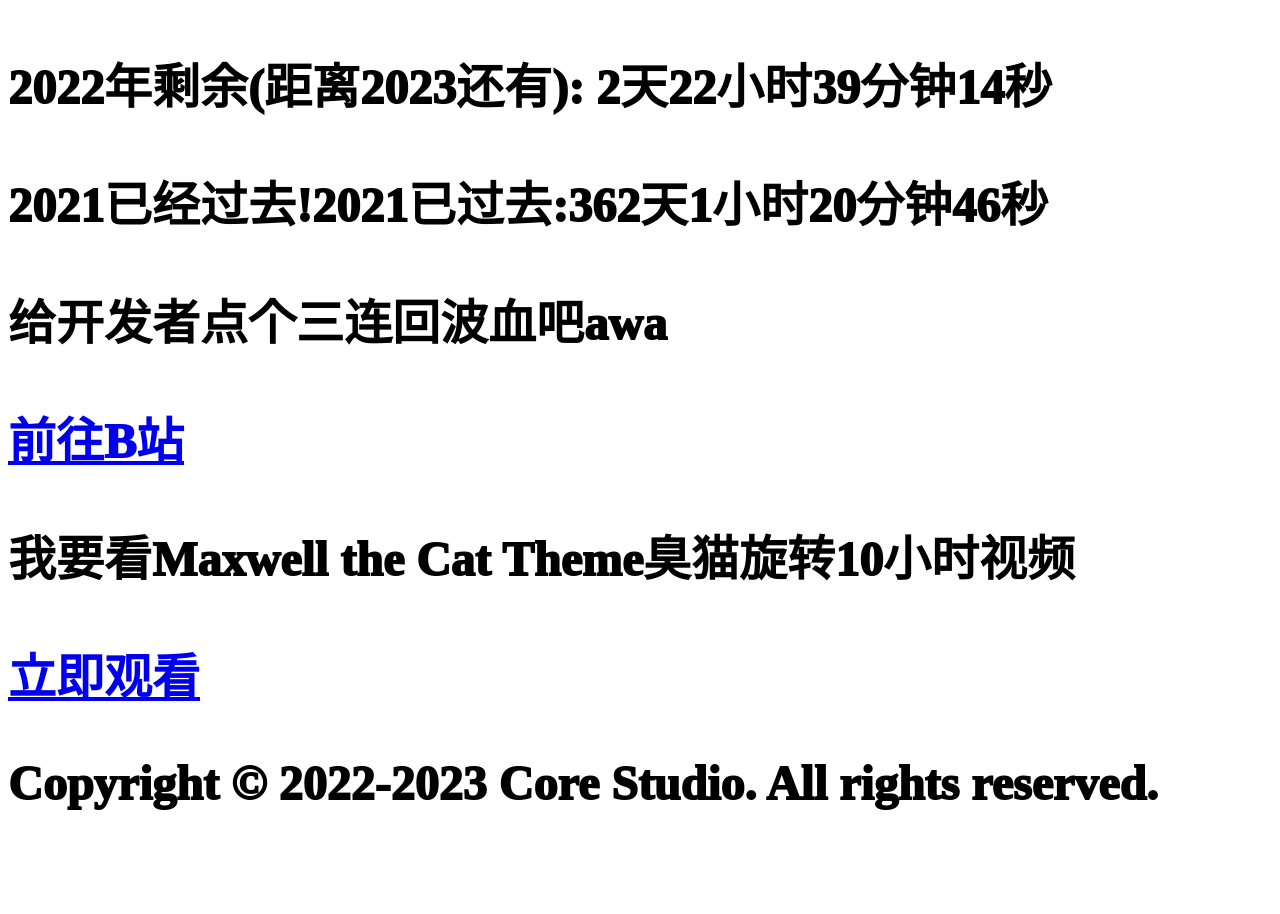
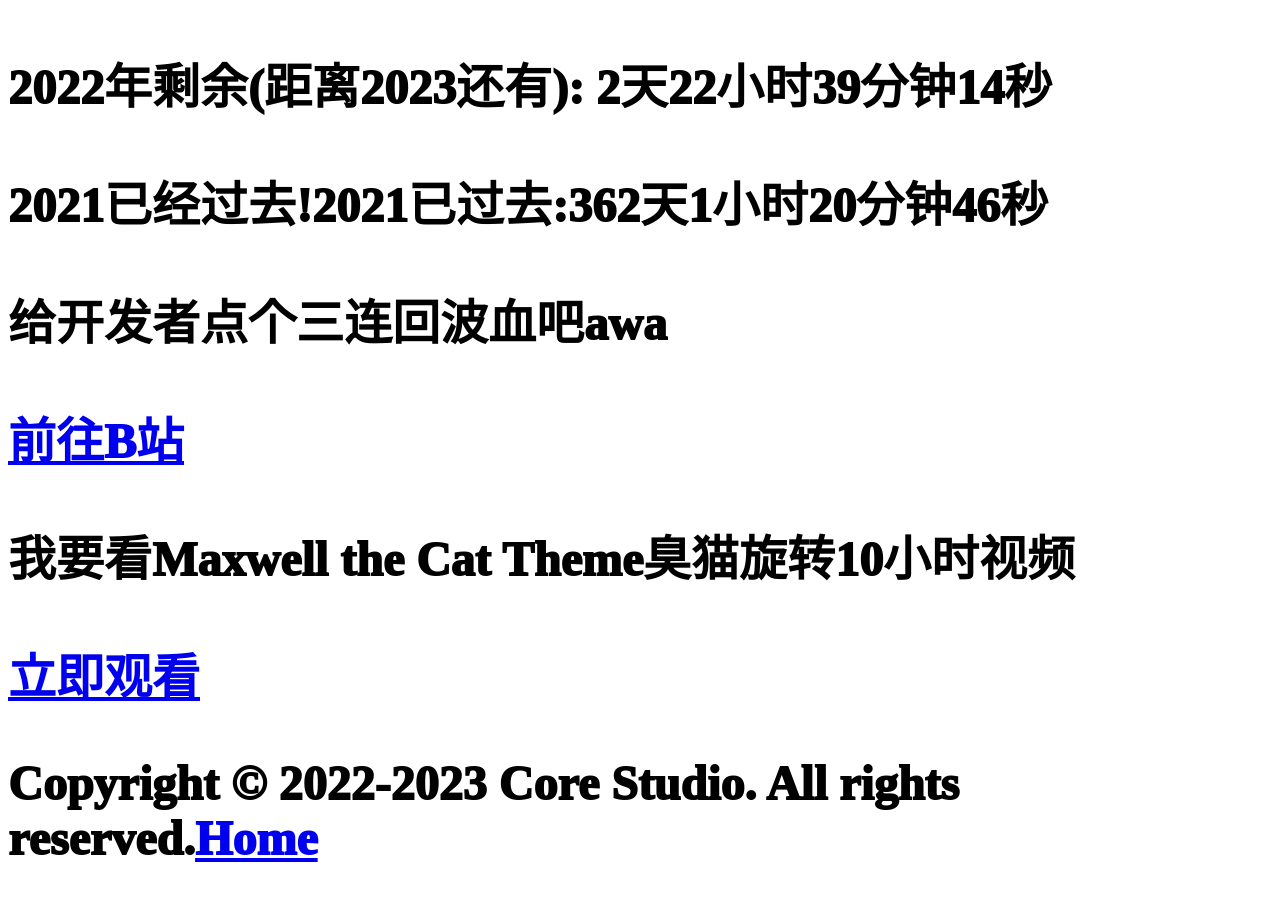
Before and after one commit to zkitefly/newyear, a Jekyll site: the page pages/time.html, which Jekyll copies as it is, in a window 1280 px wide. Built offline with Jekyll 4.4.1, drawn with Linux system fonts in a browser that asks for light colours.

Commit message:
Update time.html

```diff
--- a/pages/time.html
+++ b/pages/time.html
@@ -20,7 +20,7 @@
 	<p><a href="https://space.bilibili.com/1203736702/" target="_blank" rel="noopener noreferrer">前往B站</a></p>
 	<p>我要看Maxwell the Cat Theme臭猫旋转10小时视频</p>
 	<p><a href="https://www.bilibili.com/video/BV1944y1o79u/" target="_blank" rel="noopener noreferrer">立即观看</a></p>
-	<p>Copyright © 2022-2023 Core Studio. All rights reserved.</p>
+	<p>Copyright © 2022-2023 Core Studio. All rights reserved.<a href="https://corestudi0.github.io/chs" target="_blank" rel="noopener noreferrer">Home</a></p>
 	<script type="text/javascript">
 		function time() {
     window.setTimeout("time()", 1000);
```
